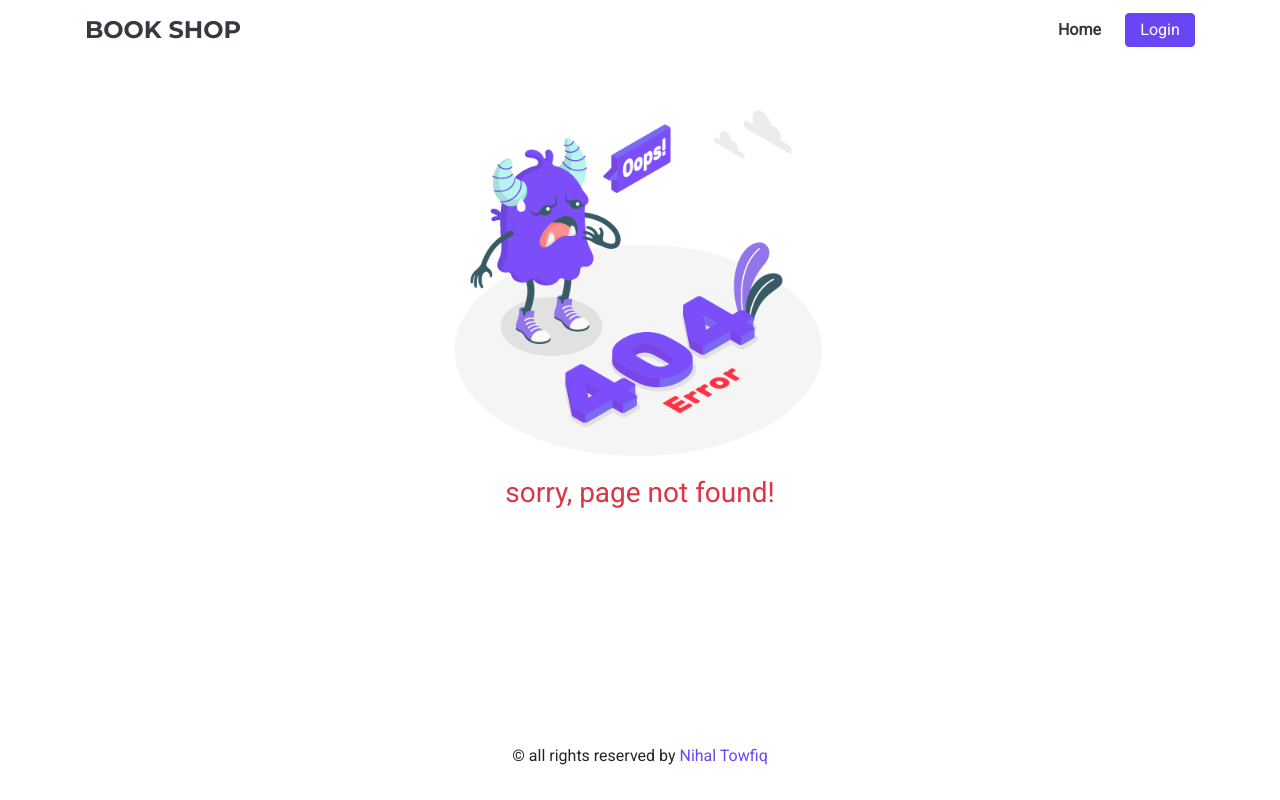
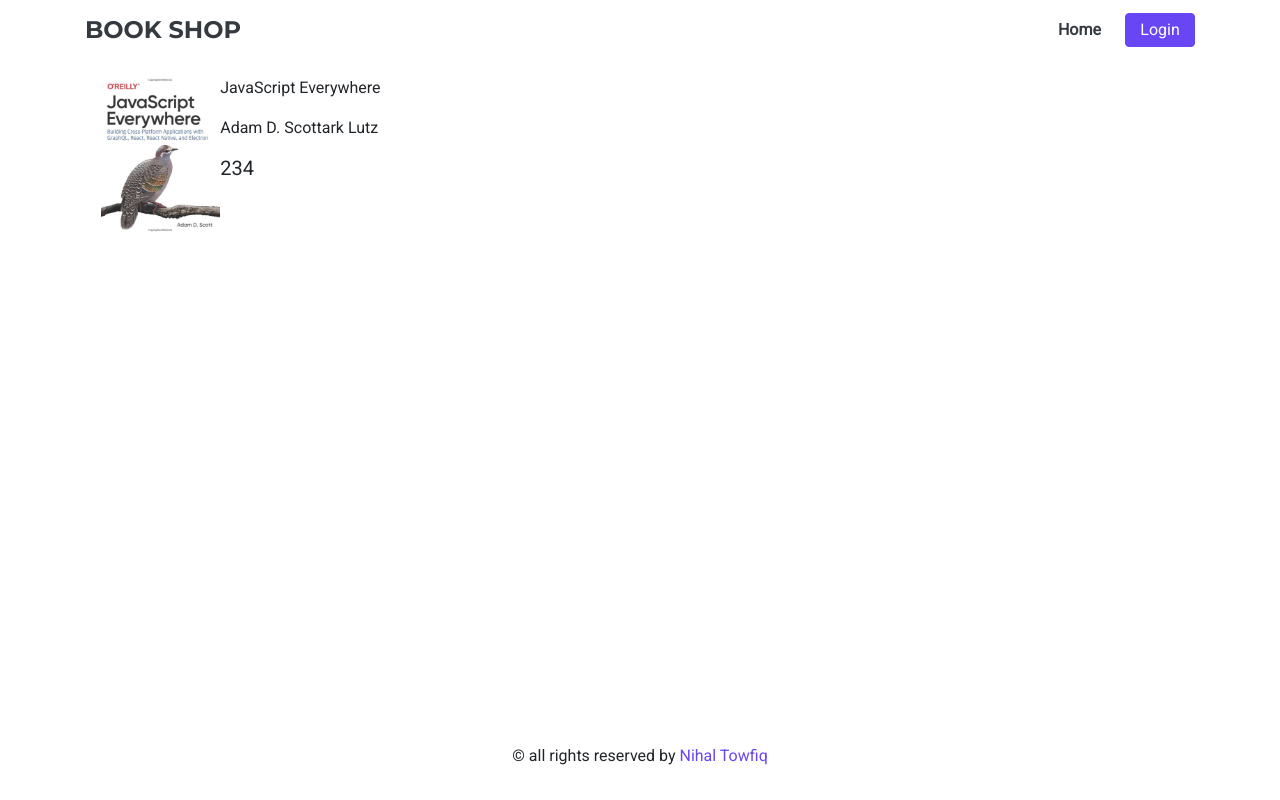
Before and after one commit to nihaltowfiq/book-shop, a React (Create React App) app: page /book/1 in a window 1280 px wide. Before the commit this address had no page. Built offline with nearby package versions, Linux system fonts and the light colour scheme.

Commit message:
book-details added

```diff
--- a/src/App.tsx
+++ b/src/App.tsx
@@ -1,4 +1,4 @@
-import { Home, Login, NotFound, Signup } from 'components/templates';
+import { BookDetails, Home, Login, NotFound, Signup } from 'components/templates';
 import { FC } from 'react';
 import { Redirect, Route, Switch } from 'react-router-dom';
 
@@ -7,6 +7,7 @@ const App: FC = () => {
 		<Switch>
 			<Redirect from="/home" to="/" />
 			<Route exact path="/" component={Home} />
+			<Route path="/book/:bookID" component={BookDetails} />
 			<Route path="/login" component={Login} />
 			<Route path="/signup" component={Signup} />
 			<Route path="*" component={NotFound} />
--- /dev/null
+++ b/src/components/organisms/Books/BookDetails.tsx
@@ -0,0 +1,31 @@
+import { Card, Image } from 'components/atoms';
+import { booksData } from 'libs/database';
+import { FC } from 'react';
+import styled from 'styled-components';
+
+export const BookDetails: FC<PropsType> = ({ data }) => {
+	const { name, author, image, price } = data;
+
+	return (
+		<Wrapper>
+			<Card className="d-flex">
+				<Image src={image} />
+				<div>
+					<p>{name}</p>
+					<p>{author}</p>
+					<h5>{price}</h5>
+				</div>
+			</Card>
+		</Wrapper>
+	);
+};
+
+interface PropsType {
+	data: typeof booksData[0];
+}
+
+const Wrapper = styled.div`
+	img {
+		height: 10rem;
+	}
+`;
--- a/src/components/organisms/Books/Books.tsx
+++ b/src/components/organisms/Books/Books.tsx
@@ -7,7 +7,7 @@ export const Books: FC = () => {
 	return (
 		<Row>
 			{booksData.map((el, i) => (
-				<Col key={i} md={4}>
+				<Col key={i} lg={4} md={6}>
 					<SingleBook data={el} />
 				</Col>
 			))}
--- a/src/components/organisms/Books/SingleBook.tsx
+++ b/src/components/organisms/Books/SingleBook.tsx
@@ -1,10 +1,13 @@
 import { Button, Card, Image } from 'components/atoms';
 import { booksData } from 'libs/database';
 import { FC } from 'react';
+import { useHistory } from 'react-router';
 import styled from 'styled-components';
 
 export const SingleBook: FC<PropsType> = ({ data }) => {
-	const { name, author, image, price } = data;
+	const history = useHistory();
+	const { id, name, author, image, price } = data;
+
 	return (
 		<Wrapper>
 			<div className="ImageArea">
@@ -14,7 +17,7 @@ export const SingleBook: FC<PropsType> = ({ data }) => {
 			<p>{author}</p>
 			<div className="Action">
 				<h3>${price}</h3>
-				<Button>But Now</Button>
+				<Button onClick={() => history.push(`/book/${id}`)}>Buy Now</Button>
 			</div>
 		</Wrapper>
 	);
--- a/src/components/organisms/Books/index.ts
+++ b/src/components/organisms/Books/index.ts
@@ -1,2 +1,3 @@
+export { BookDetails as BookDetailsComponent } from './BookDetails';
 export * from './Books';
 export * from './SingleBook';
--- /dev/null
+++ b/src/components/templates/BookDetails.tsx
@@ -0,0 +1,26 @@
+import { BookDetailsComponent } from 'components/organisms';
+import { booksData } from 'libs/database';
+import { FC } from 'react';
+import { useParams } from 'react-router';
+import { MainLayout } from '.';
+
+export const BookDetails: FC = () => {
+	const { bookID } = useParams<{ bookID: string }>();
+	const data = booksData.find(({ id }) => id === parseInt(bookID));
+
+	if (data) {
+		return (
+			<MainLayout>
+				<BookDetailsComponent data={data} />
+			</MainLayout>
+		);
+	}
+
+	return (
+		<MainLayout>
+			<div>
+				<h5 className="mt-5 text-center text-warning">Data not found</h5>
+			</div>
+		</MainLayout>
+	);
+};
--- a/src/components/templates/index.ts
+++ b/src/components/templates/index.ts
@@ -1,3 +1,4 @@
+export * from './BookDetails';
 export * from './Home';
 export * from './Layouts';
 export * from './Login';
```
